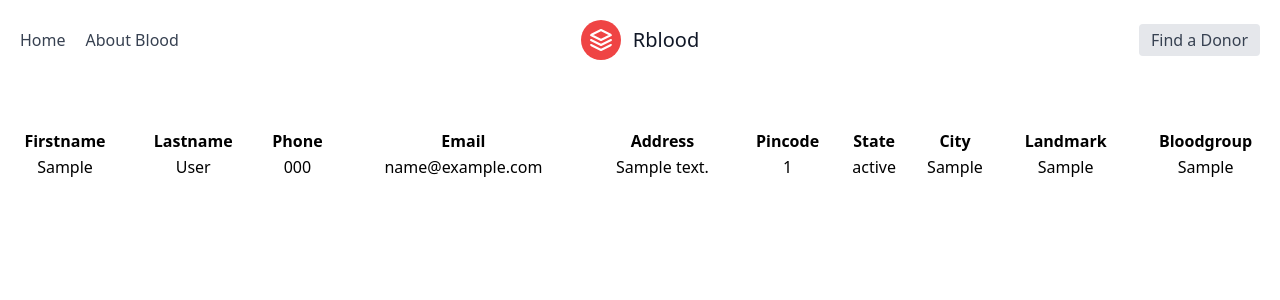
After one commit to avikram553/Rblood, a Flask app: template templates/out.html in a window 1280 px wide. The commit adds this page. Shown: the top 300 px of the page. Run offline with Flask 2, Linux system fonts and the light colour scheme; the template is opened without the code that fills it: values that come from a table or form of the project are taken from there, others are empty; tables that the repository leaves empty hold one stand-in row (values such as "Sample post").

Commit message:
Retrived Data from database

```diff
--- a/app.py
+++ b/app.py
@@ -1,21 +1,23 @@
 from flask import Flask,request
 from flask import render_template
 from flask_sqlalchemy import SQLAlchemy
+from sqlalchemy import and_
 app=Flask(__name__,template_folder='templates')
 app.config['SQLALCHEMY_DATABASE_URI'] = 'mysql://root:@localhost/flaskapp'
 app.config['SQLALCHEMY_TRACK_MODIFICATIONS'] = False
 db=SQLAlchemy(app)
 class Donor(db.Model):
 
-    Firstname=db.Column(db.String(20))
-    Lastname=db.Column(db.String(20))
-    Email=db.Column(db.String(20))
+    Firstname=db.Column(db.String(20),unique=False)
+    Lastname=db.Column(db.String(20),unique=False)
+    Phone=db.Column(db.String(20),unique=True)
+    Email=db.Column(db.String(20),primary_key=True,unique=True)
     Address=db.Column(db.String(120))
-    Pincode=db.Column(db.Integer, primary_key=True)
-    State=db.Column(db.String(15))
-    City=db.Column(db.String(15))
-    Landmark=db.Column(db.String(15))
-    Bloodgroup=db.Column(db.String(4))
+    Pincode=db.Column(db.Integer,unique=False)
+    State=db.Column(db.String(15),unique=False)
+    City=db.Column(db.String(15),unique=False)
+    Landmark=db.Column(db.String(15),unique=False)
+    Bloodgroup=db.Column(db.String(4),unique=False)
 @app.route("/")
 def home():
     return render_template('index.html')
@@ -26,6 +28,7 @@ def index():
 
         Firstname=request.form.get('f_name')
         Lastname=request.form.get('l_name')
+        Phone=request.form.get('phone')
         Email=request.form.get('email')
         Address=request.form.get('address')
         Pincode=request.form.get('pincode')
@@ -33,10 +36,37 @@ def index():
         City=request.form.get('city')
         Landmark=request.form.get('l_mark')
         Bloodgroup=request.form.get('b_group')
-        entry=Donor(Firstname=Firstname,Lastname=Lastname,Email=Email,Address=Address,Pincode=Pincode,State=State,City=City,Landmark=Landmark,Bloodgroup=Bloodgroup)
+        entry=Donor(Firstname=Firstname,Lastname=Lastname,Phone=Phone,Email=Email,Address=Address,Pincode=Pincode,State=State,City=City,Landmark=Landmark,Bloodgroup=Bloodgroup)
         db.session.add(entry)
         db.session.commit()
         return render_template('Thank_you.html')
-    return render_template('Join_as_aDonor.html')
+    return render_template('Join_as_aDonor.html',title='Donor Form')
 
-app.run(debug=True)
+@app.route('/Find_a_DONOR/',methods=['GET','POST'])
+def find_donor():
+    if request.method=='POST':
+        form_data=request.form
+        email=form_data['email']
+        city=form_data['city']
+        bloodgroup=form_data['b_group']
+        record=Donor.query.filter(and_(Donor.City.like(city),Donor.Bloodgroup.like(bloodgroup))).all()
+        #return record[0]
+        if len(record)==0:
+            #No Donor Found Page
+            return 'No Donor Found'
+        else:
+            for i in record:
+                if i.Email==email:
+                    record.remove(i)
+                    break
+            if len(record)==0:
+                #No Donor Found Page
+                return 'No Donor Found'
+
+            else:
+                return render_template('out.html',record=record)
+    return render_template('Find_a_DONOR.html')
+
+
+if __name__=='__main__':
+    app.run(debug=True)
--- a/css/main.css
+++ b/css/main.css
@@ -4,3 +4,6 @@
 .hola{
     color: white;
 }
+.line{
+    margin-bottom: 5px;
+}
--- a/templates/header.html
+++ b/templates/header.html
@@ -1,7 +1,7 @@
 <header class="text-gray-700 body-font">
     <div class="container mx-auto flex flex-wrap p-5 flex-col md:flex-row items-center">
       <nav class="flex lg:w-2/5 flex-wrap items-center text-base md:ml-auto">
-        <a class="mr-5 hover:text-gray-900">Home</a>
+        <a href="/"class="mr-5 hover:text-gray-900">Home</a>
         <a class="mr-5 hover:text-gray-900">About Blood</a>
         <a class="mr-5 hover:text-gray-900"></a>
 
@@ -13,7 +13,8 @@
         <span class="ml-3 text-xl">Rblood</span>
       </a>
       <div class="lg:w-2/5 inline-flex lg:justify-end ml-5 lg:ml-0">
-        <button class="inline-flex items-center bg-gray-200 border-0 py-1 px-3 focus:outline-none hover:bg-red-300 rounded text-base mt-4 md:mt-0">Find a Donor
+        <button typr='button' class="inline-flex items-center bg-gray-200 border-0 py-1 px-3 focus:outline-none hover:bg-red-300 rounded text-base mt-4 md:mt-0">
+          <a href="http://localhost:5000/Find_a_DONOR" class="no-underline ...">Find a Donor</a>
 
         </button>
       </div>
--- /dev/null
+++ b/templates/out.html
@@ -0,0 +1,48 @@
+<!DOCTYPE html>
+<html lang="en">
+<head>
+    <meta charset="UTF-8">
+    <meta name="viewport" content="width=device-width, initial-scale=1.0">
+    <link href="https://unpkg.com/tailwindcss@^1.0/dist/tailwind.min.css" rel="stylesheet">
+    <title>Document</title>
+</head>
+<body>
+    {% include '/header.html' %}
+    <table style="width:100%">
+        <tr>
+          <th>Firstname</th>
+          <th>Lastname</th>
+          <th>Phone</th>
+          <th>Email</th>
+          <th>Address</th>
+          <th>Pincode</th>
+          <th>State</th>
+          <th>City</th>
+          <th>Landmark</th>
+          <th>Bloodgroup</th>
+        </tr>
+
+
+        {% for item in record %}
+        <tr>
+          <br>
+          <br>
+          <td style="text-align-last: center;">{{item.Firstname}}</td>
+          <td style="text-align-last: center;">{{item.Lastname}}</td>
+          <td style="text-align-last: center;">{{item.Phone}}</td>
+          <td style="text-align-last: center;">{{item.Email}}</td>
+          <td style="text-align-last: center;">{{item.Address}}</td>
+          <td style="text-align-last: center;">{{item.Pincode}}</td>
+          <td style="text-align-last: center;">{{item.State}}</td>
+          <td style="text-align-last: center;">{{item.City}}</td>
+          <td style="text-align-last: center;">{{item.Landmark}}</td>
+          <td style="text-align-last: center;">{{item.Bloodgroup}}</td>
+        </tr>
+        {% endfor %}
+        <tr>
+
+      </table>
+
+
+</body>
+</html>
```
Also changed, not shown: templates/Find_a_DONOR.html (+12 -14 lines), templates/Join_as_aDonor.html (+10 -7 lines), templates/static/donor.html (deleted, +0 -100 lines).
